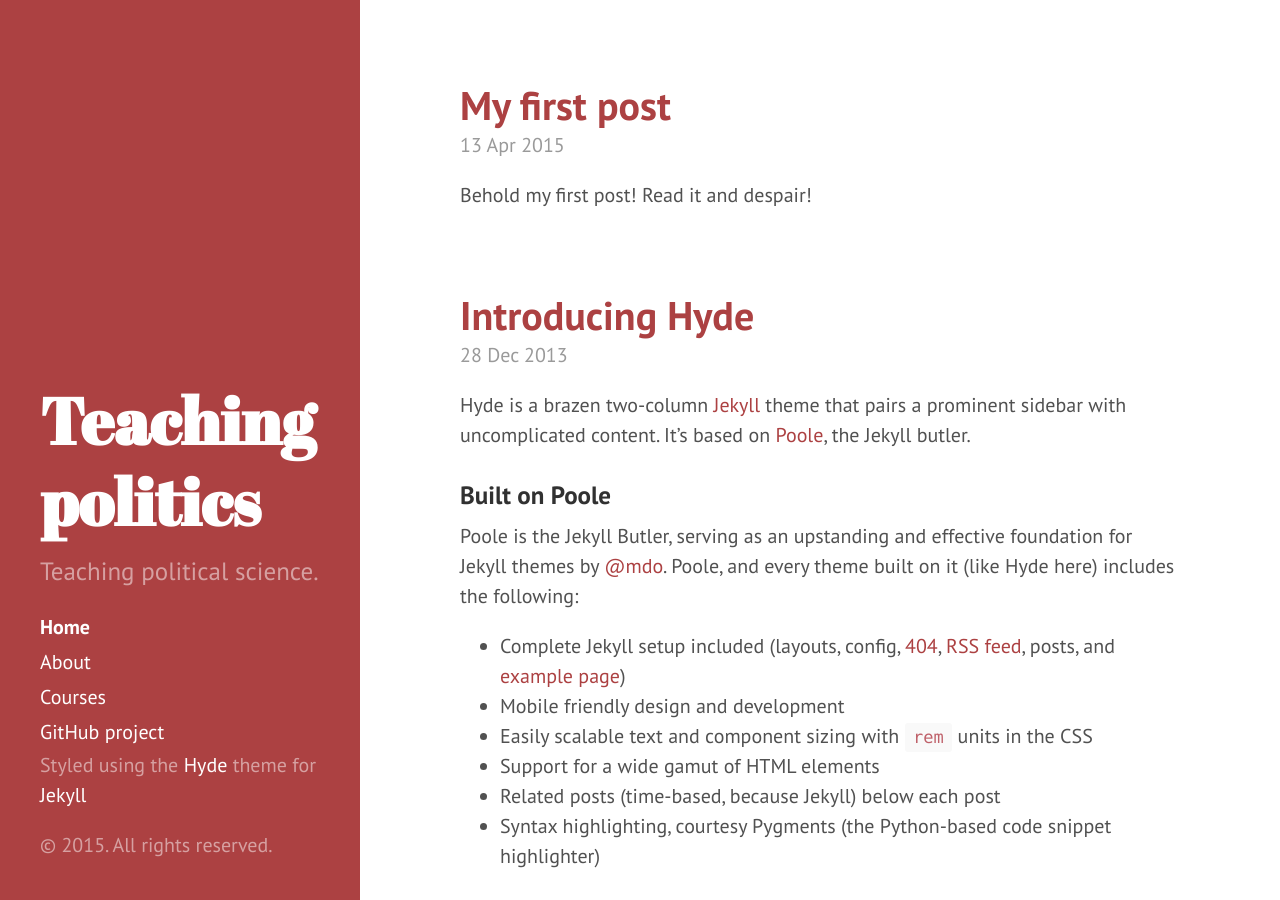
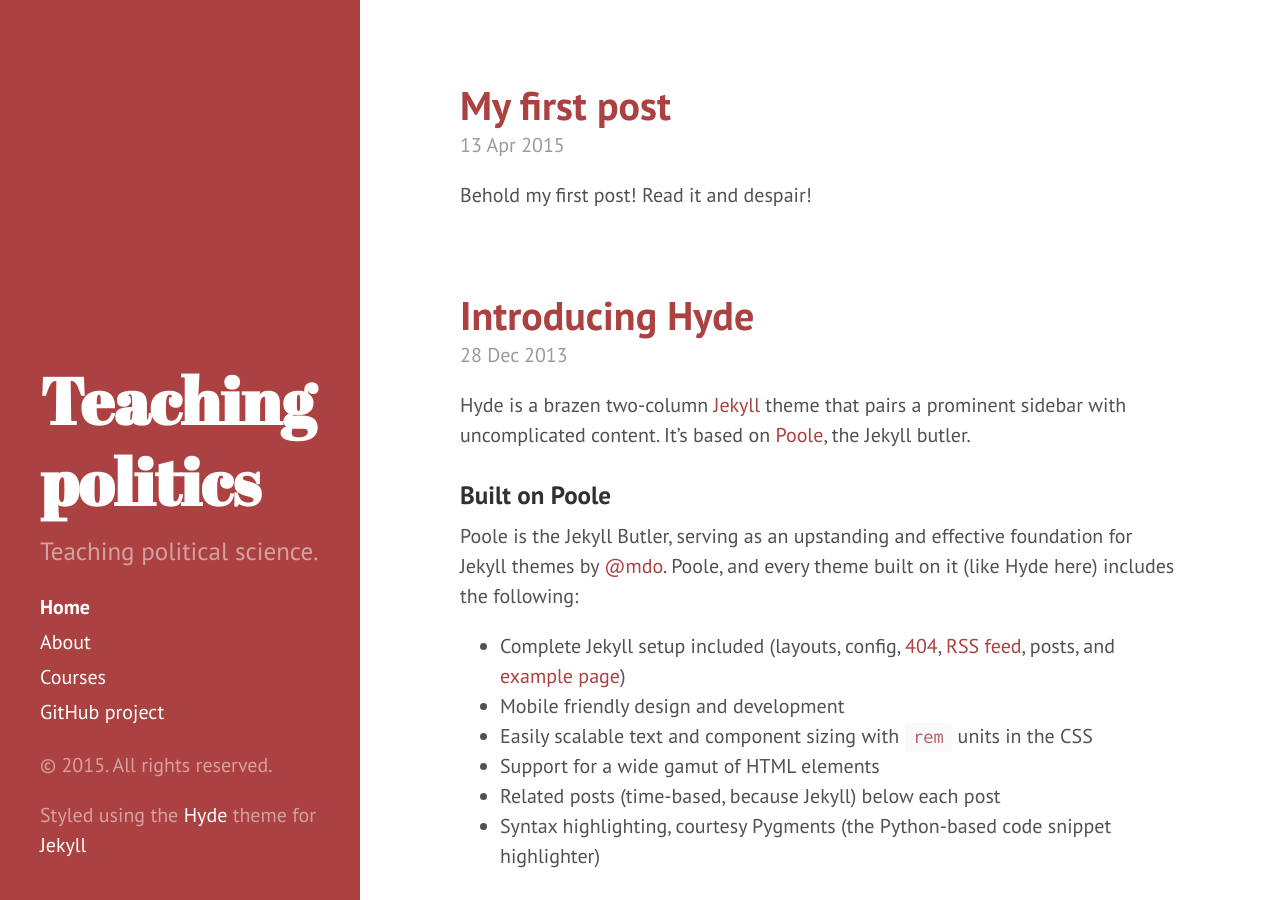
Before and after one commit to teaching-politics/teaching-politics.github.io, a Jekyll site: the page built from index.html, in a window 1280 px wide and 900 px high. Built offline with Jekyll 4.4.1, drawn with Linux system fonts in a browser that asks for light colours; Markdown is read by kramdown in place of the engine named in the settings; the list of posts is cut into pages by our own code.

Commit message:
Update sidebar.html

```diff
--- a/_includes/sidebar.html
+++ b/_includes/sidebar.html
@@ -27,9 +27,9 @@
       {% endfor %}
 
       <a class="sidebar-nav-item" href="{{ site.github.repo }}">GitHub project</a>
-      <p>Styled using the <a href="http://hyde.getpoole.com/">Hyde</a> theme for <a href="http://jekyllrb.com/">Jekyll</a></p>
     </nav>
 
     <p>&copy; {{ site.time | date: '%Y' }}. All rights reserved.</p>
+    <p>Styled using the <a href="http://hyde.getpoole.com/">Hyde</a> theme for <a href="http://jekyllrb.com/">Jekyll</a></p>
   </div>
 </div>
```
